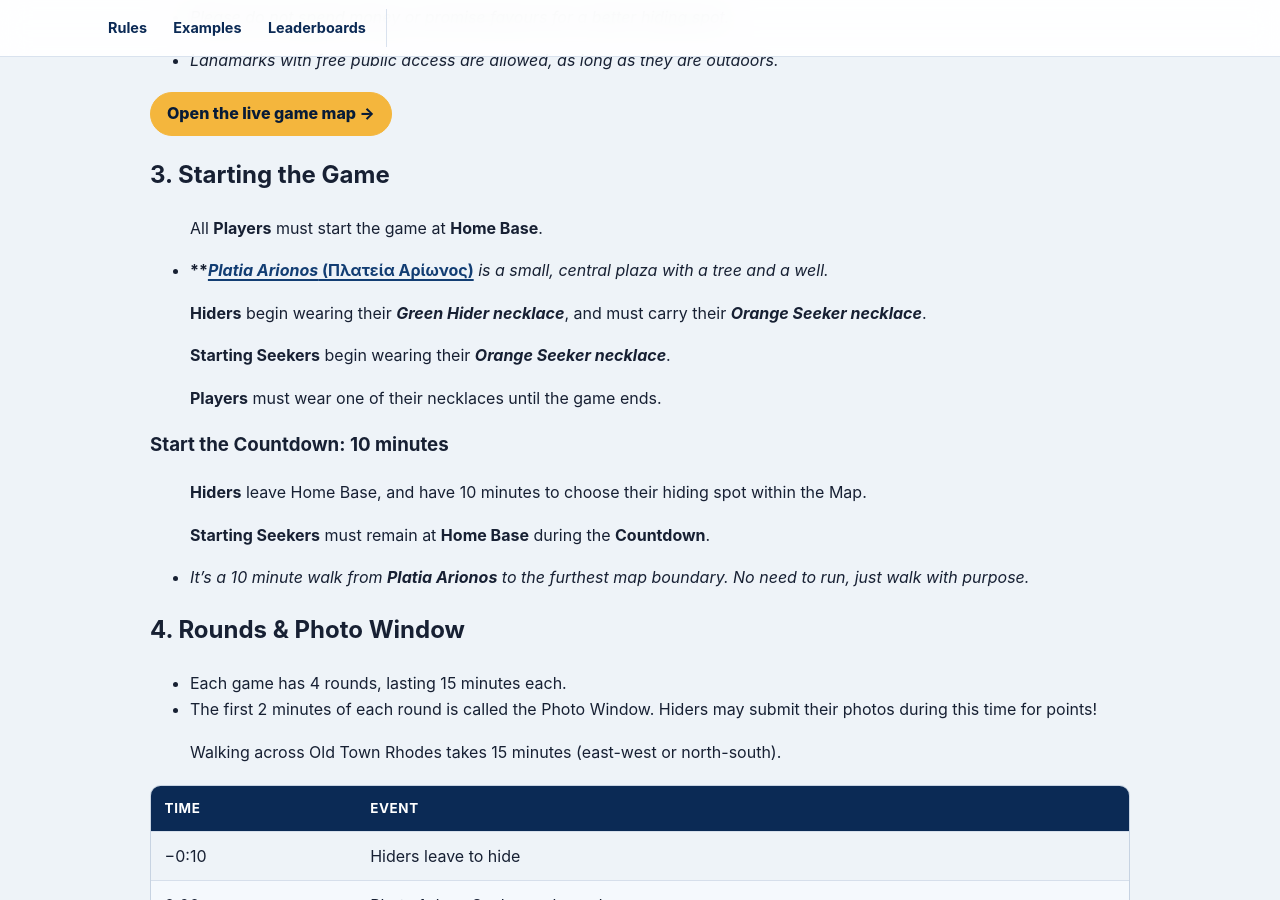
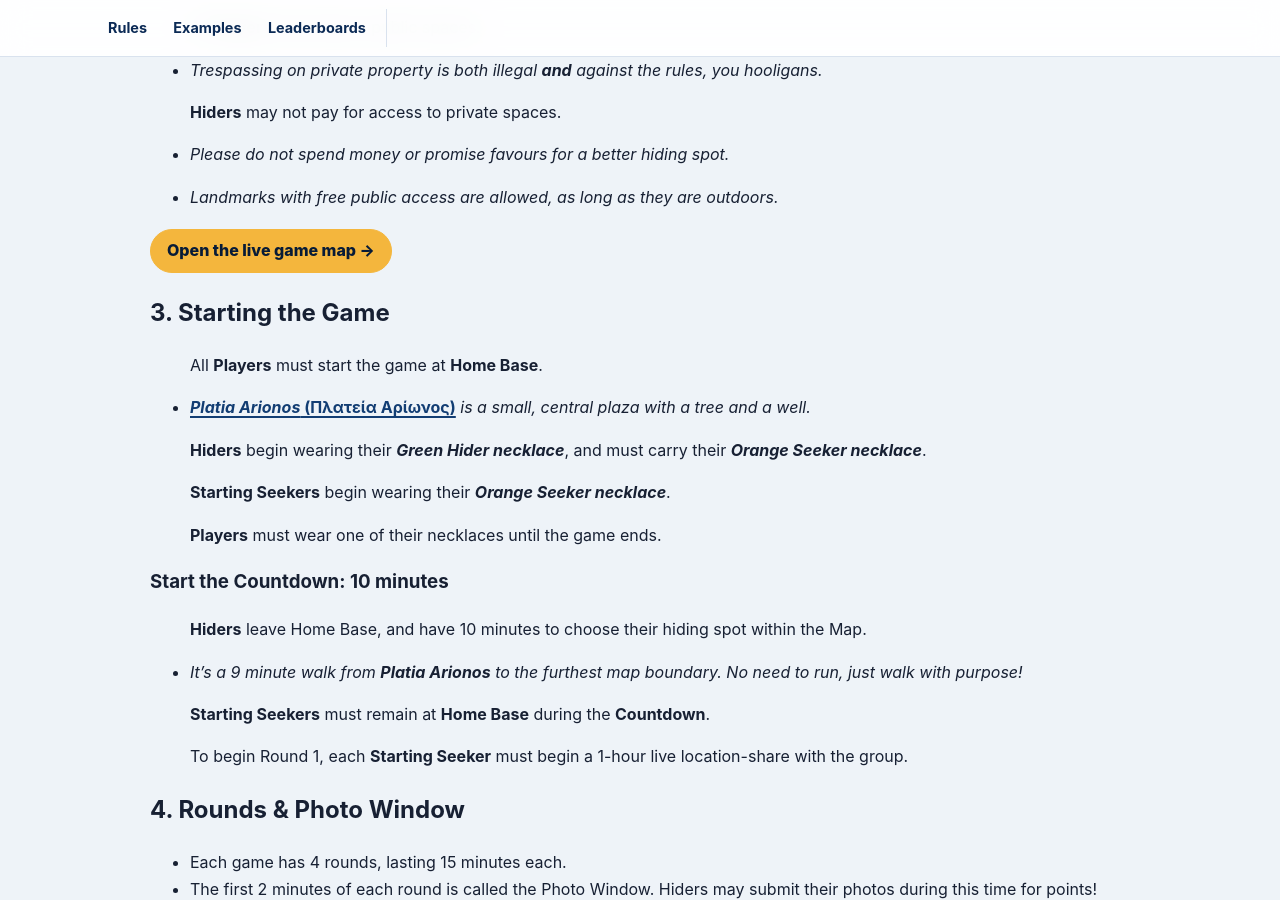
Before and after one commit to mmaxin/hide-and-seek-game, a Jekyll site: the page built from rules.md, in a window 1280 px wide and 900 px high, scrolled down 2049 px. Built offline with Jekyll 4.4.1, drawn with Linux system fonts in a browser that asks for light colours; our own code applies the rules of GitHub Pages for plain Markdown files; some of the changed text lies outside the part shown.

Commit message:
Update rules.md

```diff
--- a/rules.md
+++ b/rules.md
@@ -20,6 +20,11 @@
 
 
 ## 2. Set Up
+
+### Join the Group Chat!
+> **All Players** must join the group chat before starting the game.
+
+- *Each player will require a cell phone with a camera and a data plan!*
 ### Choose Hiders and Seekers!
 {: #teams }
 
@@ -54,6 +59,8 @@
 > Every **Hider** needs both a ***Green Hider necklace*** and an ***Orange Seeker necklace***.
 
 - *If you want to hide in pairs, you'll both count as one player, and you must hold hands the entire game! Please let everyone know you're doing this!*
+
+
 
 {% comment %}
 | 33-40 | 7 |
@@ -139,7 +146,7 @@
 {% endcomment %}
 > All **Players** must start the game at **Home Base**.
 
-- ****[*Platia Arionos* (Πλατεία Αρίωνος)](https://maps.app.goo.gl/dgDLizPcn8gEu1z48)** *is a small, central plaza with a tree and a well.*
+- **[*Platia Arionos* (Πλατεία Αρίωνος)](https://maps.app.goo.gl/dgDLizPcn8gEu1z48)** *is a small, central plaza with a tree and a well.*
 
 
 
@@ -149,6 +156,7 @@
 > **Starting Seekers** begin wearing their ***Orange Seeker necklace***.
 
 
+
 > **Players** must wear one of their necklaces until the game ends.
 
 
@@ -156,8 +164,14 @@
 
 > **Hiders** leave Home Base, and have 10 minutes to choose their hiding spot within the Map.
 
+- *It's a 9 minute walk from **Platia Arionos** to the furthest map boundary. No need to run, just walk with purpose!*
 
 > **Starting Seekers** must remain at **Home Base** during the **Countdown**.
+
+
+> To begin Round 1, each **Starting Seeker** must begin a 1-hour live location-share with the group.
+
+
 {% comment %}
 - [this phase could be called the Countdown maybe?]
 - **Starting Seekers** must remain at the start area during the hide period.
@@ -165,7 +179,6 @@
 {% endcomment %}
 
 
-- *It's a 10 minute walk from **Platia Arionos** to the furthest map boundary. No need to run, just walk with purpose.*
 
 
 
```
